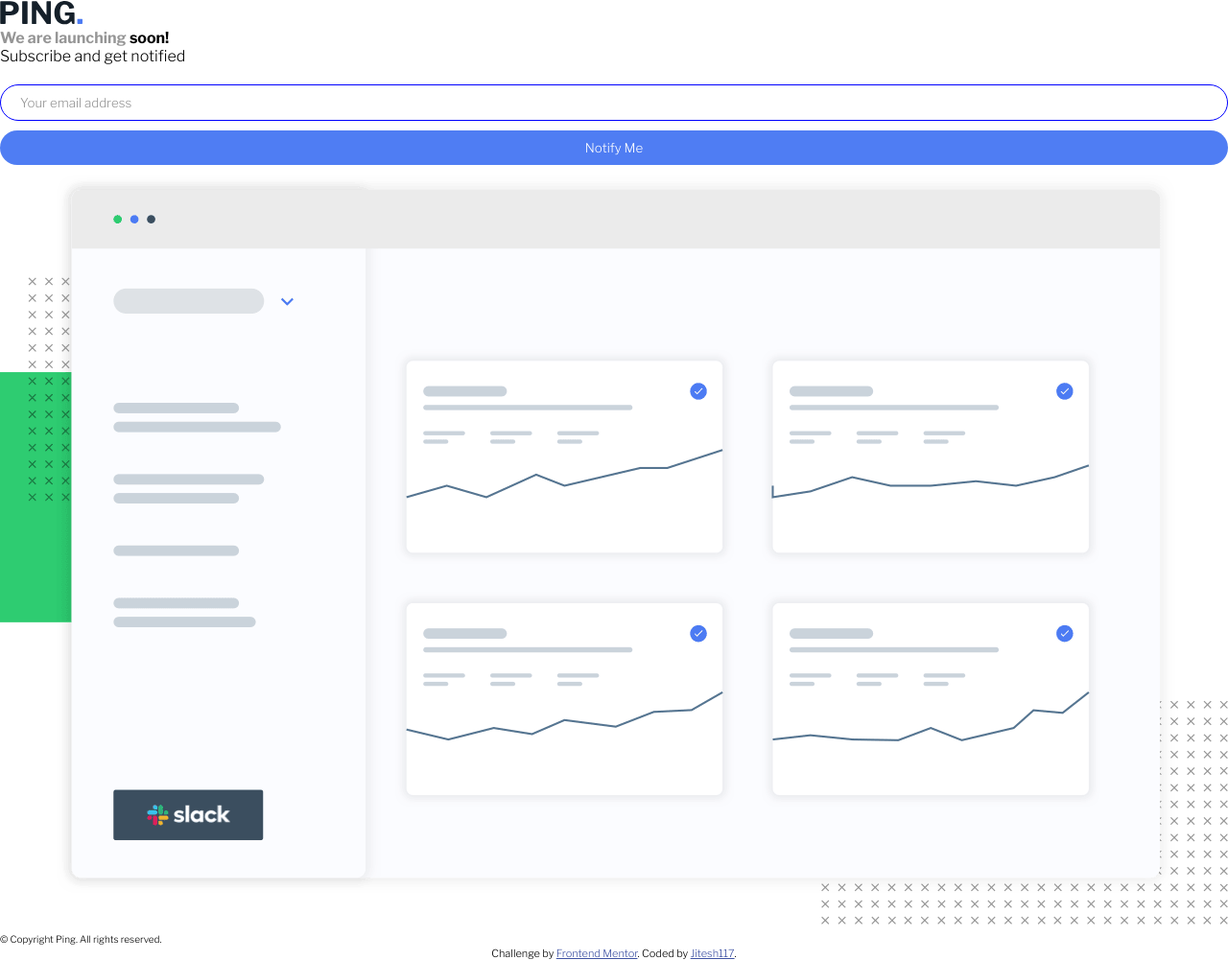
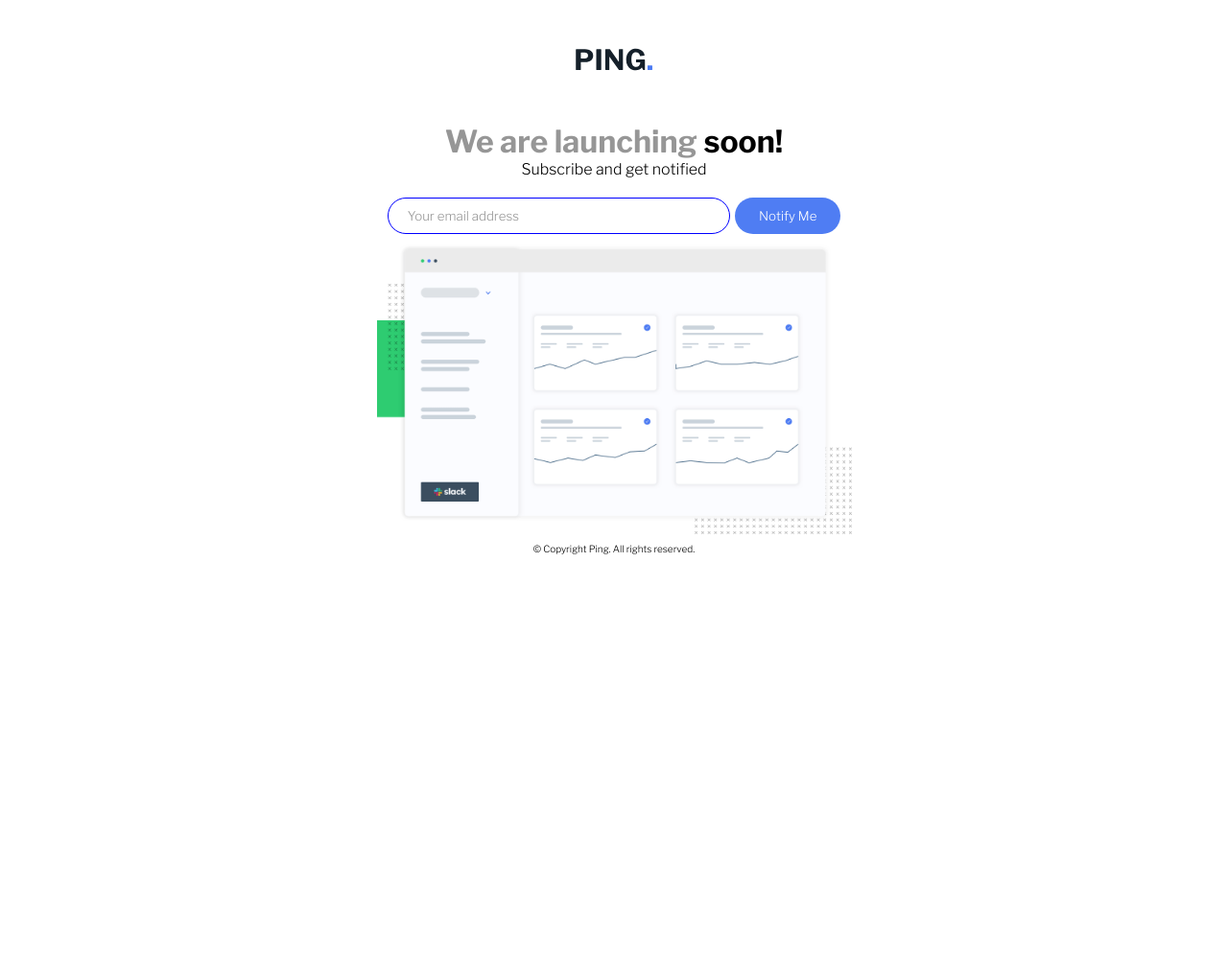
Before and after one commit to Jitesh117/ping-coming-soon-page, a plain HTML site: page index.html in a window 1280 px wide. Shown: the whole page at 96% size. After the commit the page ends 800 px from the top, so only its background shows below. Drawn offline with nearby package versions, Linux system fonts and the light colour scheme.

Commit message:
completed the desktop layout

```diff
--- a/index.html
+++ b/index.html
@@ -11,7 +11,7 @@
 <link rel="stylesheet" href="style.css">
 <title>Frontend Mentor | Ping coming soon page</title>
 
-  <!-- Feel free to remove these styles or customise in your own stylesheet 👍 -->
+
   <style>
     .attribution { font-size: 11px; text-align: center; }
     .attribution a { color: hsl(228, 45%, 44%); }
@@ -20,26 +20,27 @@
 </head>
 <body>
   <main>
-    <img src="./images/logo.svg" alt="">
+    <img class="logo" src="./images/logo.svg" alt="">
     <h1> We are launching <span class="bold">soon!</span></h1>
 
       <div class="para"> Subscribe and get notified</div>
     <div class="form">
-     <div class="" > <input id="email" type="email" placeholder="Your email address"></div>
+     <input class="email" id="email" type="email" placeholder="Your email address">
      <div id="none" >Please provide a valid email address</div>
      <button onclick="ValidateEmail()" class="submit"> Notify Me</button>
     </div>
     <img class="dash" src="./images/illustration-dashboard.png" alt="">
+    <br>
      <span class="copy">
       &copy; Copyright Ping. All rights reserved.
      </span>
 
-     <footer>
+     <!-- <footer>
        <p class="attribution">
          Challenge by <a href="https://www.frontendmentor.io?ref=challenge" target="_blank">Frontend Mentor</a>.
          Coded by <a href="#">Jitesh117</a>.
        </p>
-     </footer>
+     </footer> -->
   </main>
 </body>
 </html>
--- a/style.css
+++ b/style.css
@@ -13,15 +13,22 @@
     font-family: 'libre franklin',sans-serif;
     /* border: 1px solid red; */
 }
+
 input[type=email]{
     border-radius: 25px;
     border:1px solid blue;
     padding:  10px 20px;
-    width: 100%;
+    /* width: 100%; */
     margin-bottom: 10px;
+    /* width: 55%; */
+}
+.email{
+    width: 65%;
+    margin-right: 5px;
 }
 .form{
     margin-top: 20px;
+    justify-content: center;
 }
 ::placeholder{
     color: var(--grey);
@@ -31,10 +38,12 @@ button{
     border: none;;
     padding:5px 10px;
     border-radius: 25px;
-    width: 100%;
+    /* width: 100%; */
     color: white;
     margin-bottom: 10px;
     padding:10px;
+    width: 20%;
+
 }
 input:focus{
     outline: none;
@@ -43,8 +52,12 @@ button:hover{
     cursor: pointer;
 }
 h1{
-    font-size: 16px;
+
     color: var(--grey);
+}
+.dash{
+    width: 90%;
+    margin: 0 auto;
 }
 .bold{
     color: black;
@@ -59,7 +72,7 @@ h1{
     margin-bottom: 5px;
     display: none;
 }
-@media screen and (max-width:400px) {
+@media screen and (max-width:600px) {
     main{
         width: 80%;
         text-align: center;
@@ -71,13 +84,41 @@ h1{
     }
     h1{
         margin: 20px 0;
+        font-size: 16px;
     }
-    input[type=text]
+    input[type=email]
     {
-        margin-top: 20px;
+        /* margin-top: 20px; */
+    }
+    .email{
+        width: 100%;
     }
     button{
         margin-bottom: 50px;
     }
+    input[type=email],button{
+        width: 100%;
+    }
+
 
 }
+
+@media screen and (min-width:601px) {
+    .form{
+        display: flex;
+        /* justify-content: space-around; */
+        /* margin-left: auto; */
+        /* margin-right: auto; */
+        /* text-align: center; */
+    }
+    main{
+        width: 550px;
+        margin: 0 auto;
+        margin-top: 50px;
+        text-align: center;
+    }
+    .logo{
+        width: 80px;
+        margin-bottom: 50px;
+    }
+}
```
